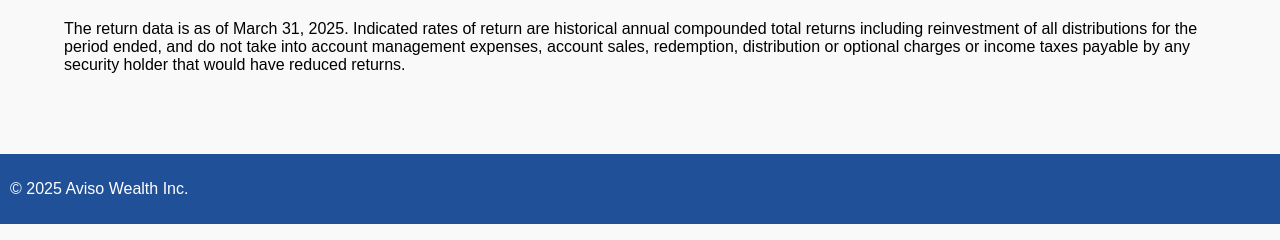
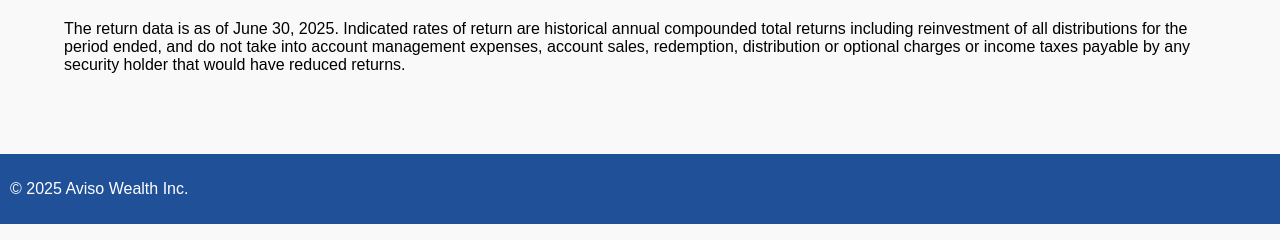
Before and after one commit to omarelassaad/ips-generator-web, a Django app: template app/ips/templates/choose_myself_performance.html in a window 1280 px wide. Shown: the part 392-632 px from the top of the page. Run offline with Django 5.2, Linux system fonts and the light colour scheme; the template is opened without the code that fills it, so the values that code supplies are empty; parts of the project's set-up code (start-up, migrations or seed data) failed here and were passed over; some libraries are stand-ins or nearby versions.

Commit message:
updated return date

```diff
--- a/app/ips/templates/choose_myself_performance.html
+++ b/app/ips/templates/choose_myself_performance.html
@@ -155,7 +155,7 @@
 </div>
 
 <div id="disclaimers" style="margin-top: 20px; margin-bottom: 60px;">
-  <p>The return data is as of March 31, 2025. Indicated rates of return are historical annual compounded total returns including reinvestment of all distributions for the period ended, and do not take into account management expenses, account sales, redemption, distribution or optional charges or income taxes payable by any security holder that would have reduced returns.</p>
+  <p>The return data is as of June 30, 2025. Indicated rates of return are historical annual compounded total returns including reinvestment of all distributions for the period ended, and do not take into account management expenses, account sales, redemption, distribution or optional charges or income taxes payable by any security holder that would have reduced returns.</p>
   {% for line in disclaimer_lines %}
     <p>{{ line|safe }}</p>
   {% endfor %}
```
